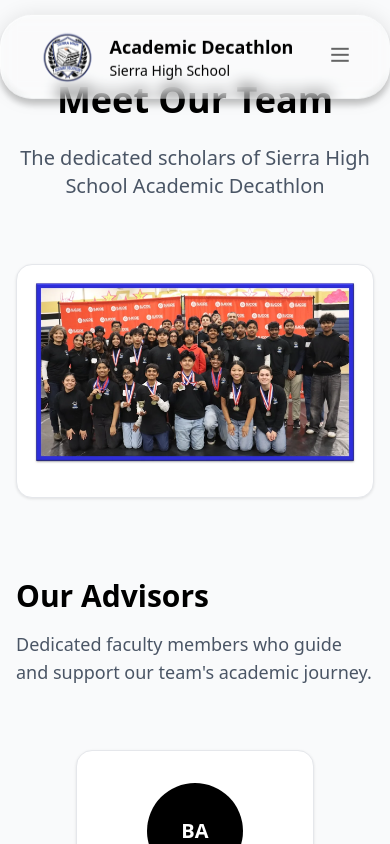
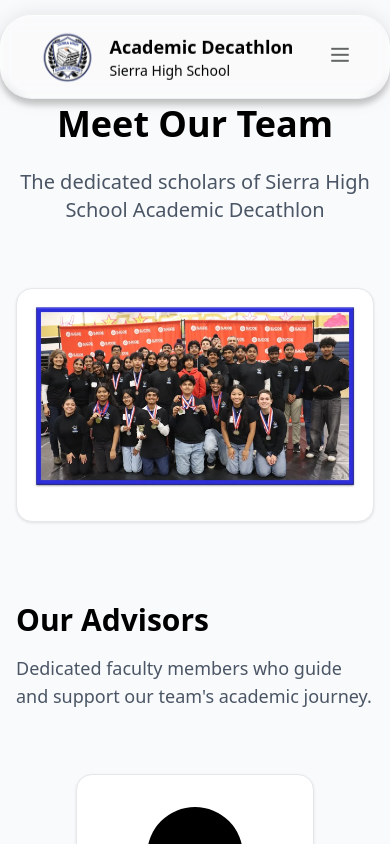
Before and after one commit to sasidharJasty/AcaDec, a React (Vite) app: page /team in a window 390 px wide. Shown: the top 844 px of the page. Built offline with nearby package versions, Linux system fonts and the light colour scheme.

Commit message:
Mobile teams spacing update

```diff
--- a/src/pages/Team.jsx
+++ b/src/pages/Team.jsx
@@ -115,7 +115,7 @@ const Team = () => {
       </motion.div>
         {/* Header Section */}
         <div className="text-center mb-16">
-          <h1 className="text-4xl sm:text-5xl font-bold text-black dark:text-white mb-6">
+          <h1 className="text-4xl sm:text-5xl font-bold text-black dark:text-white my-6 ">
             Meet Our Team
           </h1>
           <p className="text-xl text-gray-600 dark:text-gray-300 max-w-3xl mx-auto">
```
